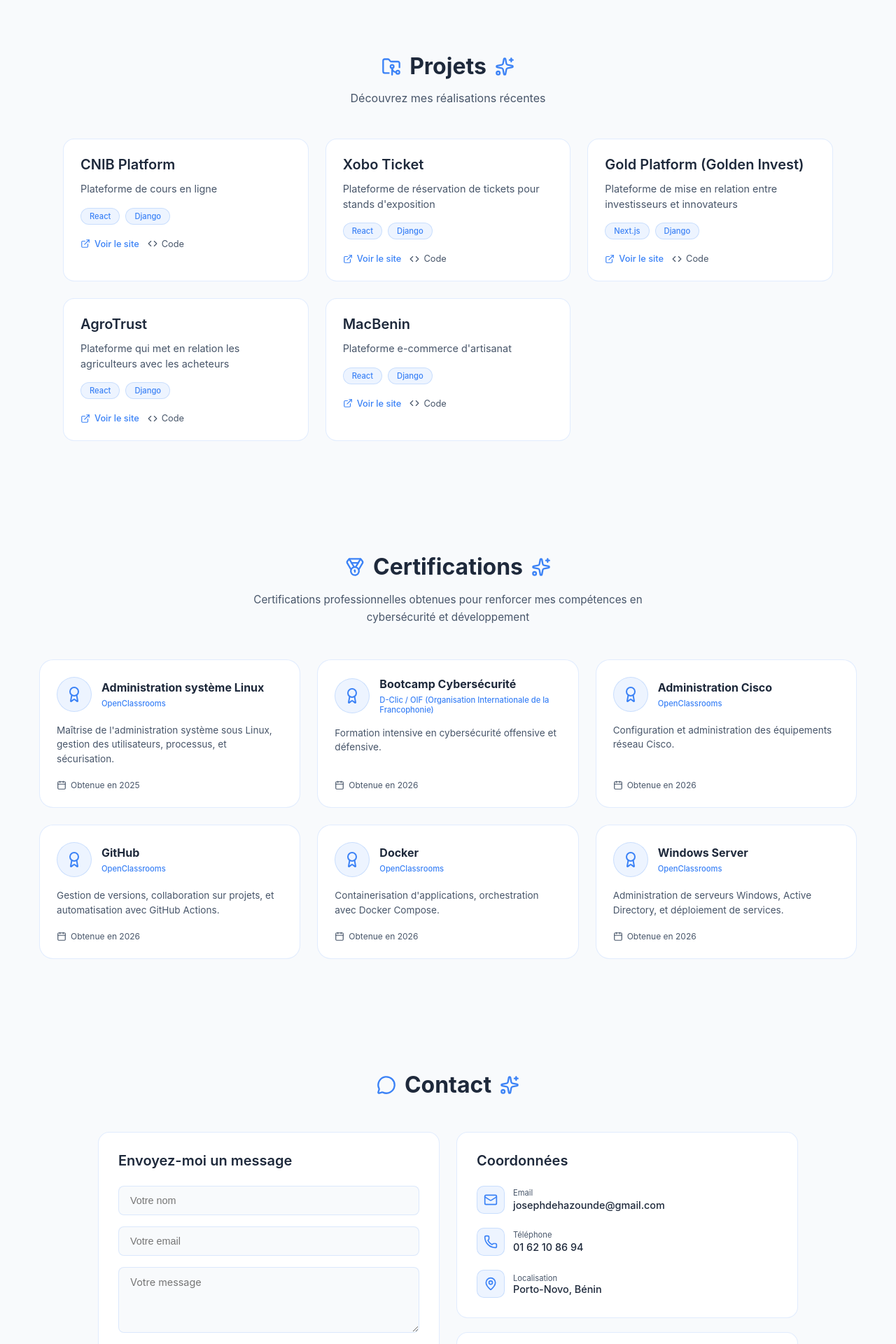
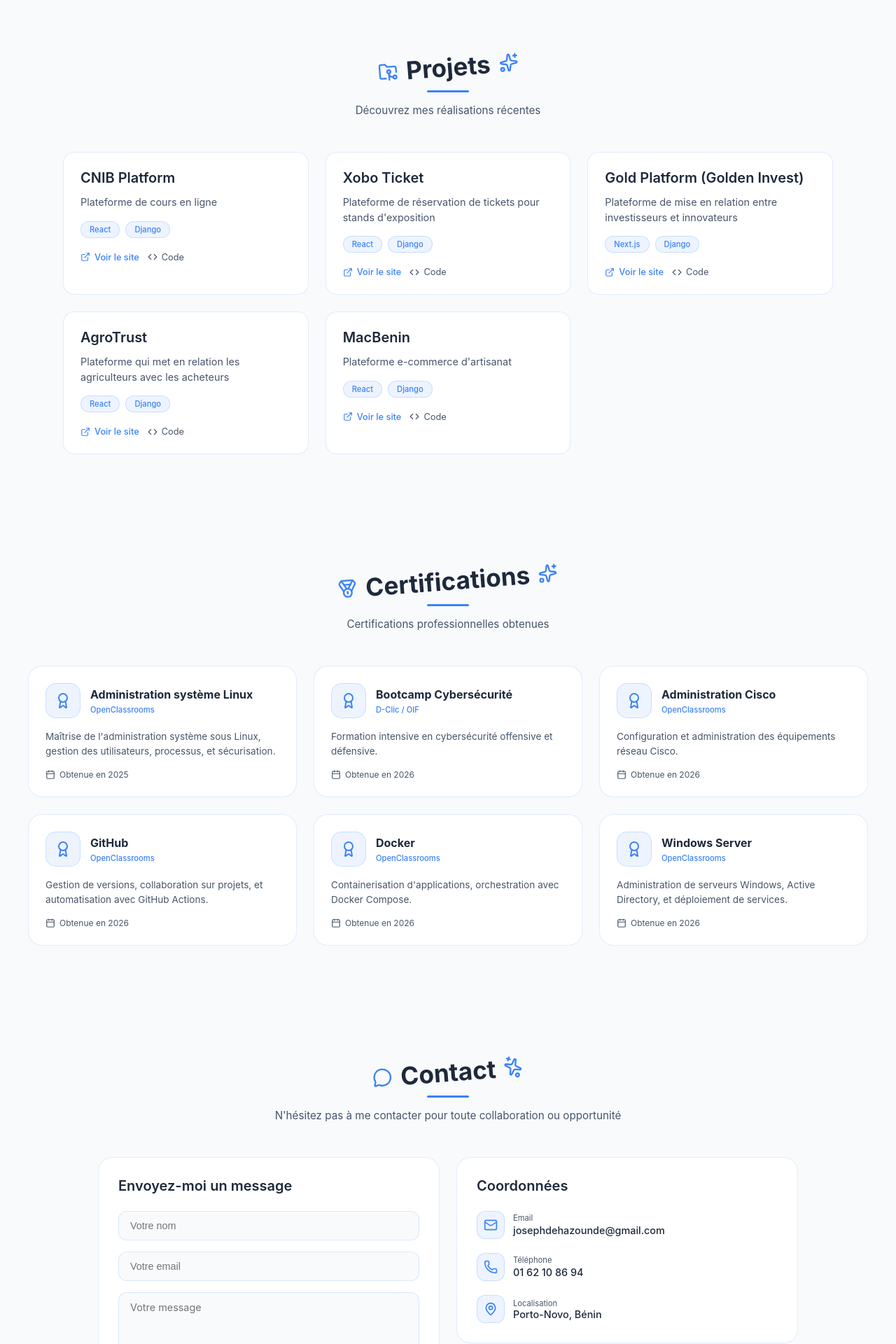
Before and after one commit to johaoooo/portfolio-frontend, a React (Vite) app: page / in a window 1280 px wide. Shown: the part 2200-4120 px from the top of the page at 70% size. Built offline with nearby package versions, Linux system fonts and the light colour scheme.

Commit message:
Fix: Remplacé Linkedin importé par icône SVG personnalisée

```diff
--- a/src/components/Certifications.jsx
+++ b/src/components/Certifications.jsx
@@ -8,43 +8,37 @@ const certificationsData = [
     name: 'Administration système Linux',
     issuer: 'OpenClassrooms',
     date: '2025',
-    description: 'Maîtrise de l\'administration système sous Linux, gestion des utilisateurs, processus, et sécurisation.',
-    url: '#'
+    description: 'Maîtrise de l\'administration système sous Linux, gestion des utilisateurs, processus, et sécurisation.'
   },
   {
     name: 'Bootcamp Cybersécurité',
-    issuer: 'D-Clic / OIF (Organisation Internationale de la Francophonie)',
+    issuer: 'D-Clic / OIF',
     date: '2026',
-    description: 'Formation intensive en cybersécurité offensive et défensive.',
-    url: '#'
+    description: 'Formation intensive en cybersécurité offensive et défensive.'
   },
   {
     name: 'Administration Cisco',
     issuer: 'OpenClassrooms',
     date: '2026',
-    description: 'Configuration et administration des équipements réseau Cisco.',
-    url: '#'
+    description: 'Configuration et administration des équipements réseau Cisco.'
   },
   {
     name: 'GitHub',
     issuer: 'OpenClassrooms',
     date: '2026',
-    description: 'Gestion de versions, collaboration sur projets, et automatisation avec GitHub Actions.',
-    url: '#'
+    description: 'Gestion de versions, collaboration sur projets, et automatisation avec GitHub Actions.'
   },
   {
     name: 'Docker',
     issuer: 'OpenClassrooms',
     date: '2026',
-    description: 'Containerisation d\'applications, orchestration avec Docker Compose.',
-    url: '#'
+    description: 'Containerisation d\'applications, orchestration avec Docker Compose.'
   },
   {
     name: 'Windows Server',
     issuer: 'OpenClassrooms',
     date: '2026',
-    description: 'Administration de serveurs Windows, Active Directory, et déploiement de services.',
-    url: '#'
+    description: 'Administration de serveurs Windows, Active Directory, et déploiement de services.'
   }
 ]
 
@@ -55,86 +49,86 @@ export default function Certifications() {
   return (
     <section id="certifications" style={{
       background: t.bg.page,
-      padding: '80px 20px',
-      transition: 'background 0.3s'
+      padding: '80px 24px',
+      transition: 'background 0.3s',
+      position: 'relative',
+      overflow: 'hidden'
     }}>
-      <div style={{
-        maxWidth: '1200px',
-        margin: '0 auto',
-        padding: '0 16px'
-      }}>
-        {/* Titre avec icône */}
+      <div style={{ maxWidth: '1200px', margin: '0 auto' }}>
+
+        {/* Titre dynamique avec icônes */}
         <motion.div
-          initial={{ opacity: 0, y: -20 }}
+          initial={{ opacity: 0, y: -30 }}
           whileInView={{ opacity: 1, y: 0 }}
-          transition={{ duration: 0.5 }}
+          transition={{ duration: 0.6, type: "spring", stiffness: 100 }}
           viewport={{ once: true }}
-          style={{
-            textAlign: 'center',
-            marginBottom: '48px'
-          }}
+          style={{ textAlign: 'center', marginBottom: '50px' }}
         >
-          <div style={{
-            display: 'flex',
-            alignItems: 'center',
-            justifyContent: 'center',
-            gap: '12px',
-            marginBottom: '16px',
-            flexWrap: 'wrap'
-          }}>
+          <motion.div
+            animate={{ rotate: [0, 5, -5, 0] }}
+            transition={{ duration: 4, repeat: Infinity, ease: "easeInOut" }}
+            style={{ display: 'inline-flex', alignItems: 'center', gap: '12px' }}
+          >
             <Medal size={28} style={{ color: t.text.accent }} />
             <h2 style={{
               color: t.text.primary,
-              fontSize: 'clamp(1.5rem, 5vw, 2rem)',
+              fontSize: 'clamp(1.8rem, 4vw, 2.2rem)',
               fontWeight: 700,
-              margin: 0
+              margin: 0,
+              display: 'inline-block'
             }}>
               Certifications
             </h2>
             <Sparkles size={28} style={{ color: t.text.accent }} />
-          </div>
-          <p style={{
+          </motion.div>
+          <motion.div
+            initial={{ width: 0 }}
+            whileInView={{ width: '60px' }}
+            transition={{ duration: 0.8, delay: 0.3 }}
+            viewport={{ once: true }}
+            style={{
+              height: '3px',
+              background: t.text.accent,
+              borderRadius: '2px',
+              margin: '12px auto 0'
+            }}
+          />
+          <motion.p
+            initial={{ opacity: 0 }}
+            whileInView={{ opacity: 1 }}
+            transition={{ delay: 0.4, duration: 0.6 }}
+            style={{
               color: t.text.secondary,
               fontSize: '0.95rem',
-            lineHeight: 1.6,
               maxWidth: '600px',
-            margin: '0 auto'
-          }}>
-            Certifications professionnelles obtenues pour renforcer mes compétences en cybersécurité et développement
-          </p>
+              margin: '16px auto 0'
+            }}
+          >
+            Certifications professionnelles obtenues
+          </motion.p>
         </motion.div>
 
-        {/* Grille des certifications 3 colonnes sur desktop */}
+        {/* Grille des certifications */}
         <div style={{
           display: 'grid',
-          gridTemplateColumns: 'repeat(auto-fit, minmax(320px, 1fr))',
+          gridTemplateColumns: 'repeat(auto-fit, minmax(340px, 1fr))',
           gap: '24px'
         }}>
           {certificationsData.map((cert, index) => (
             <motion.div
               key={cert.name}
-              initial={{ opacity: 0, y: 30 }}
+              initial={{ opacity: 0, y: 50 }}
               whileInView={{ opacity: 1, y: 0 }}
-              transition={{ duration: 0.5, delay: index * 0.05 }}
-              viewport={{ once: true }}
+              transition={{ duration: 0.5, delay: index * 0.05, type: "spring", stiffness: 80 }}
+              viewport={{ once: true, margin: "-50px" }}
+              whileHover={{ y: -5 }}
               style={{
                 background: t.bg.surface,
                 border: `1px solid ${t.border.default}`,
                 borderRadius: '20px',
                 padding: '24px',
                 transition: 'all 0.3s ease',
-                cursor: 'pointer',
-                height: '100%',
-                display: 'flex',
-                flexDirection: 'column'
-              }}
-              onMouseEnter={e => {
-                e.currentTarget.style.transform = 'translateY(-5px)'
-                e.currentTarget.style.borderColor = t.border.accent
-              }}
-              onMouseLeave={e => {
-                e.currentTarget.style.transform = 'translateY(0)'
-                e.currentTarget.style.borderColor = t.border.default
+                cursor: 'pointer'
               }}
             >
               <div style={{
@@ -143,27 +137,29 @@ export default function Certifications() {
                 gap: '14px',
                 marginBottom: '16px'
               }}>
-                <div style={{
+                <motion.div
+                  whileHover={{ rotate: [0, -10, 10, 0], scale: 1.1 }}
+                  transition={{ duration: 0.3 }}
+                  style={{
                     width: '50px',
                     height: '50px',
                     background: t.badge.bg,
                     border: `1px solid ${t.border.accent}`,
-                  borderRadius: '50%',
+                    borderRadius: '15px',
                     display: 'flex',
                     alignItems: 'center',
                     justifyContent: 'center',
-                  color: t.text.accent,
-                  flexShrink: 0
-                }}>
+                    color: t.text.accent
+                  }}
+                >
                   <Award size={24} />
-                </div>
+                </motion.div>
                 <div>
                   <h3 style={{
                     color: t.text.primary,
                     fontSize: '1rem',
                     fontWeight: 700,
-                    margin: 0,
-                    lineHeight: 1.3
+                    margin: 0
                   }}>
                     {cert.name}
                   </h3>
@@ -182,18 +178,11 @@ export default function Certifications() {
                 color: t.text.secondary,
                 fontSize: '0.85rem',
                 lineHeight: 1.5,
-                marginBottom: '20px',
-                flex: 1
+                marginBottom: '16px'
               }}>
                 {cert.description}
               </p>
 
-              <div style={{
-                display: 'flex',
-                justifyContent: 'space-between',
-                alignItems: 'center',
-                marginTop: 'auto'
-              }}>
               <div style={{
                 display: 'flex',
                 alignItems: 'center',
@@ -204,51 +193,10 @@ export default function Certifications() {
                 <Calendar size={14} />
                 <span>Obtenue en {cert.date}</span>
               </div>
-                {cert.url !== '#' && (
-                  <a
-                    href={cert.url}
-                    target="_blank"
-                    rel="noopener noreferrer"
-                    style={{
-                      display: 'flex',
-                      alignItems: 'center',
-                      gap: '6px',
-                      color: t.text.accent,
-                      fontSize: '0.7rem',
-                      textDecoration: 'none',
-                      fontWeight: 500
-                    }}
-                  >
-                    <ExternalLink size={12} />
-                    Voir
-                  </a>
-                )}
-              </div>
             </motion.div>
           ))}
         </div>
       </div>
-
-      <style>{`
-        @media (max-width: 768px) {
-          #certifications {
-            padding: 50px 16px !important;
-          }
-          #certifications > div {
-            padding: 0 !important;
-          }
-          #certifications > div > div {
-            grid-template-columns: 1fr !important;
-            gap: 16px !important;
-          }
-        }
-
-        @media (max-width: 480px) {
-          #certifications {
-            padding: 40px 12px !important;
-          }
-        }
-      `}</style>
     </section>
   )
 }
--- a/src/components/Contact.jsx
+++ b/src/components/Contact.jsx
@@ -34,49 +34,120 @@ export default function Contact() {
       transition: 'background 0.3s'
     }}>
       <div style={{ maxWidth: '1000px', margin: '0 auto' }}>
+
+        {/* Titre dynamique avec icônes */}
         <motion.div
-          initial={{ opacity: 0, y: -20 }}
+          initial={{ opacity: 0, y: -30 }}
           whileInView={{ opacity: 1, y: 0 }}
-          transition={{ duration: 0.5 }}
+          transition={{ duration: 0.6, type: "spring", stiffness: 100 }}
           viewport={{ once: true }}
-          style={{ textAlign: 'center', marginBottom: '48px' }}
+          style={{ textAlign: 'center', marginBottom: '50px' }}
         >
-          <div style={{ display: 'flex', alignItems: 'center', justifyContent: 'center', gap: '12px', marginBottom: '16px' }}>
+          <motion.div
+            animate={{ rotate: [0, 5, -5, 0] }}
+            transition={{ duration: 4, repeat: Infinity, ease: "easeInOut" }}
+            style={{ display: 'inline-flex', alignItems: 'center', gap: '12px' }}
+          >
             <MessageCircle size={28} style={{ color: t.text.accent }} />
-            <h2 style={{ color: t.text.primary, fontSize: 'clamp(1.5rem, 4vw, 2rem)', fontWeight: 700, margin: 0 }}>
+            <h2 style={{
+              color: t.text.primary,
+              fontSize: 'clamp(1.8rem, 4vw, 2.2rem)',
+              fontWeight: 700,
+              margin: 0,
+              display: 'inline-block'
+            }}>
               Contact
             </h2>
-            <Sparkles size={28} style={{ color: t.text.accent }} />
-          </div>
+            <motion.div
+              animate={{ rotate: [0, 360] }}
+              transition={{ duration: 8, repeat: Infinity, ease: "linear" }}
+            >
+              <Sparkles size={28} style={{ color: t.text.accent }} />
+            </motion.div>
+          </motion.div>
+          <motion.div
+            initial={{ width: 0 }}
+            whileInView={{ width: '60px' }}
+            transition={{ duration: 0.8, delay: 0.3 }}
+            viewport={{ once: true }}
+            style={{
+              height: '3px',
+              background: t.text.accent,
+              borderRadius: '2px',
+              margin: '12px auto 0'
+            }}
+          />
+          <motion.p
+            initial={{ opacity: 0 }}
+            whileInView={{ opacity: 1 }}
+            transition={{ delay: 0.4, duration: 0.6 }}
+            style={{
+              color: t.text.secondary,
+              fontSize: '0.95rem',
+              maxWidth: '600px',
+              margin: '16px auto 0'
+            }}
+          >
+            N'hésitez pas à me contacter pour toute collaboration ou opportunité
+          </motion.p>
         </motion.div>
 
         <div style={{ display: 'grid', gridTemplateColumns: 'repeat(auto-fit, minmax(300px, 1fr))', gap: '24px' }}>
+
+          {/* Formulaire */}
           <motion.div
             initial={{ opacity: 0, x: -30 }}
             whileInView={{ opacity: 1, x: 0 }}
             transition={{ duration: 0.5 }}
             viewport={{ once: true }}
-            style={{ background: t.bg.surface, border: `1px solid ${t.border.default}`, borderRadius: '16px', padding: '28px' }}
+            whileHover={{ y: -5 }}
+            style={{
+              background: t.bg.surface,
+              border: `1px solid ${t.border.default}`,
+              borderRadius: '20px',
+              padding: '28px',
+              transition: 'all 0.3s ease'
+            }}
           >
             <h3 style={{ color: t.text.primary, fontSize: '1.25rem', fontWeight: 600, marginBottom: '24px' }}>
               Envoyez-moi un message
             </h3>
             <form action="#" method="POST">
               <div style={{ marginBottom: '16px' }}>
-                <input type="text" placeholder="Votre nom" style={{ width: '100%', padding: '12px 16px', background: t.bg.page, border: `1px solid ${t.border.default}`, borderRadius: '8px', color: t.text.primary, fontSize: '0.9rem', outline: 'none' }} />
+                <input type="text" placeholder="Votre nom" style={{ width: '100%', padding: '12px 16px', background: t.bg.page, border: `1px solid ${t.border.default}`, borderRadius: '12px', color: t.text.primary, fontSize: '0.9rem', outline: 'none' }} />
               </div>
               <div style={{ marginBottom: '16px' }}>
-                <input type="email" placeholder="Votre email" style={{ width: '100%', padding: '12px 16px', background: t.bg.page, border: `1px solid ${t.border.default}`, borderRadius: '8px', color: t.text.primary, fontSize: '0.9rem', outline: 'none' }} />
+                <input type="email" placeholder="Votre email" style={{ width: '100%', padding: '12px 16px', background: t.bg.page, border: `1px solid ${t.border.default}`, borderRadius: '12px', color: t.text.primary, fontSize: '0.9rem', outline: 'none' }} />
               </div>
               <div style={{ marginBottom: '24px' }}>
-                <textarea rows={4} placeholder="Votre message" style={{ width: '100%', padding: '12px 16px', background: t.bg.page, border: `1px solid ${t.border.default}`, borderRadius: '8px', color: t.text.primary, fontSize: '0.9rem', outline: 'none', resize: 'vertical', fontFamily: 'inherit' }} />
+                <textarea rows={4} placeholder="Votre message" style={{ width: '100%', padding: '12px 16px', background: t.bg.page, border: `1px solid ${t.border.default}`, borderRadius: '12px', color: t.text.primary, fontSize: '0.9rem', outline: 'none', resize: 'vertical', fontFamily: 'inherit' }} />
               </div>
-              <button type="submit" style={{ width: '100%', display: 'flex', alignItems: 'center', justifyContent: 'center', gap: '8px', background: t.text.accent, color: darkMode ? '#05080F' : '#fff', padding: '12px 24px', border: 'none', borderRadius: '8px', fontSize: '0.9rem', fontWeight: 600, cursor: 'pointer' }}>
+              <motion.button
+                type="submit"
+                whileHover={{ scale: 1.02 }}
+                whileTap={{ scale: 0.98 }}
+                style={{
+                  width: '100%',
+                  display: 'flex',
+                  alignItems: 'center',
+                  justifyContent: 'center',
+                  gap: '8px',
+                  background: t.text.accent,
+                  color: darkMode ? '#05080F' : '#fff',
+                  padding: '12px 24px',
+                  border: 'none',
+                  borderRadius: '40px',
+                  fontSize: '0.9rem',
+                  fontWeight: 600,
+                  cursor: 'pointer'
+                }}
+              >
                 <Send size={18} /> Envoyer
-              </button>
+              </motion.button>
             </form>
           </motion.div>
 
+          {/* Infos de contact */}
           <motion.div
             initial={{ opacity: 0, x: 30 }}
             whileInView={{ opacity: 1, x: 0 }}
@@ -84,29 +155,72 @@ export default function Contact() {
             viewport={{ once: true }}
             style={{ display: 'flex', flexDirection: 'column', gap: '20px' }}
           >
-            <div style={{ background: t.bg.surface, border: `1px solid ${t.border.default}`, borderRadius: '16px', padding: '28px' }}>
+            <motion.div
+              whileHover={{ y: -5 }}
+              style={{
+                background: t.bg.surface,
+                border: `1px solid ${t.border.default}`,
+                borderRadius: '20px',
+                padding: '28px',
+                transition: 'all 0.3s ease'
+              }}
+            >
               <h3 style={{ color: t.text.primary, fontSize: '1.25rem', fontWeight: 600, marginBottom: '24px' }}>Coordonnées</h3>
               {contactInfo.map((info, index) => (
                 <div key={info.label} style={{ display: 'flex', alignItems: 'center', gap: '12px', marginBottom: index < contactInfo.length - 1 ? '20px' : 0 }}>
-                  <div style={{ width: '40px', height: '40px', background: t.badge.bg, border: `1px solid ${t.border.accent}`, borderRadius: '10px', display: 'flex', alignItems: 'center', justifyContent: 'center', color: t.text.accent }}>{info.icon}</div>
+                  <div style={{ width: '40px', height: '40px', background: t.badge.bg, border: `1px solid ${t.border.accent}`, borderRadius: '12px', display: 'flex', alignItems: 'center', justifyContent: 'center', color: t.text.accent }}>
+                    {info.icon}
+                  </div>
                   <div>
                     <p style={{ color: t.text.secondary, fontSize: '0.7rem', margin: 0 }}>{info.label}</p>
-                    {info.link ? <a href={info.link} style={{ color: t.text.primary, textDecoration: 'none', fontSize: '0.9rem', fontWeight: 500 }}>{info.value}</a> : <p style={{ color: t.text.primary, fontSize: '0.9rem', fontWeight: 500, margin: 0 }}>{info.value}</p>}
+                    {info.link ? (
+                      <a href={info.link} style={{ color: t.text.primary, textDecoration: 'none', fontSize: '0.9rem', fontWeight: 500 }}>{info.value}</a>
+                    ) : (
+                      <p style={{ color: t.text.primary, fontSize: '0.9rem', fontWeight: 500, margin: 0 }}>{info.value}</p>
+                    )}
                   </div>
                 </div>
               ))}
-            </div>
+            </motion.div>
 
-            <div style={{ background: t.bg.surface, border: `1px solid ${t.border.default}`, borderRadius: '16px', padding: '28px' }}>
+            <motion.div
+              whileHover={{ y: -5 }}
+              style={{
+                background: t.bg.surface,
+                border: `1px solid ${t.border.default}`,
+                borderRadius: '20px',
+                padding: '28px',
+                transition: 'all 0.3s ease'
+              }}
+            >
               <h3 style={{ color: t.text.primary, fontSize: '1.25rem', fontWeight: 600, marginBottom: '24px' }}>Réseaux sociaux</h3>
               <div style={{ display: 'flex', gap: '16px', flexWrap: 'wrap' }}>
                 {socialLinks.map((social) => (
-                  <a key={social.name} href={social.url} target="_blank" rel="noopener noreferrer" style={{ display: 'flex', alignItems: 'center', gap: '8px', background: t.badge.bg, border: `1px solid ${t.border.accent}`, borderRadius: '30px', padding: '8px 16px', color: t.text.accent, textDecoration: 'none', fontSize: '0.85rem', fontWeight: 500 }}>
+                  <motion.a
+                    key={social.name}
+                    href={social.url}
+                    target="_blank"
+                    rel="noopener noreferrer"
+                    whileHover={{ scale: 1.05, y: -3 }}
+                    style={{
+                      display: 'flex',
+                      alignItems: 'center',
+                      gap: '8px',
+                      background: t.badge.bg,
+                      border: `1px solid ${t.border.accent}`,
+                      borderRadius: '40px',
+                      padding: '8px 16px',
+                      color: t.text.accent,
+                      textDecoration: 'none',
+                      fontSize: '0.85rem',
+                      fontWeight: 500
+                    }}
+                  >
                     {social.icon} {social.name}
-                  </a>
+                  </motion.a>
                 ))}
               </div>
-            </div>
+            </motion.div>
           </motion.div>
         </div>
       </div>
--- a/src/components/Projects.jsx
+++ b/src/components/Projects.jsx
@@ -1,7 +1,7 @@
 import { useTheme } from '../context/ThemeContext'
 import { useTokens } from '../theme/tokens'
 import { motion } from 'framer-motion'
-import { FolderGit2, Sparkles } from 'lucide-react'
+import { FolderGit2, Sparkles, Code, Shield, Cloud, Brain } from 'lucide-react'
 import ProjectCard from './ProjectCard'
 
 const PROJECTS = [
@@ -48,33 +48,70 @@ export default function Projects() {
 
   return (
     <section id="projects" style={{
-      background: t.bg.page, padding: '80px 24px',
+      background: t.bg.page,
+      padding: '80px 24px',
       transition: 'background 0.3s',
+      position: 'relative',
+      overflow: 'hidden'
     }}>
       <div style={{ maxWidth: '1100px', margin: '0 auto' }}>
+
+        {/* Titre dynamique avec icônes */}
         <motion.div
-          initial={{ opacity: 0, y: -20 }}
+          initial={{ opacity: 0, y: -30 }}
           whileInView={{ opacity: 1, y: 0 }}
-          transition={{ duration: 0.5 }}
+          transition={{ duration: 0.6, type: "spring", stiffness: 100 }}
           viewport={{ once: true }}
-          style={{ textAlign: 'center', marginBottom: '48px' }}
+          style={{ textAlign: 'center', marginBottom: '50px' }}
         >
-          <div style={{ display: 'flex', alignItems: 'center', justifyContent: 'center', gap: '12px', marginBottom: '16px' }}>
+          <motion.div
+            animate={{ rotate: [0, 5, -5, 0] }}
+            transition={{ duration: 4, repeat: Infinity, ease: "easeInOut" }}
+            style={{ display: 'inline-flex', alignItems: 'center', gap: '12px' }}
+          >
             <FolderGit2 size={28} style={{ color: t.text.accent }} />
-            <h2 style={{ color: t.text.primary, fontSize: 'clamp(1.5rem, 4vw, 2rem)', fontWeight: 700, margin: 0 }}>
+            <h2 style={{
+              color: t.text.primary,
+              fontSize: 'clamp(1.8rem, 4vw, 2.2rem)',
+              fontWeight: 700,
+              margin: 0,
+              display: 'inline-block'
+            }}>
               Projets
             </h2>
             <Sparkles size={28} style={{ color: t.text.accent }} />
-          </div>
-          <p style={{ color: t.text.secondary, fontSize: '1rem', maxWidth: '600px', margin: '0 auto' }}>
+          </motion.div>
+          <motion.div
+            initial={{ width: 0 }}
+            whileInView={{ width: '60px' }}
+            transition={{ duration: 0.8, delay: 0.3 }}
+            viewport={{ once: true }}
+            style={{
+              height: '3px',
+              background: t.text.accent,
+              borderRadius: '2px',
+              margin: '12px auto 0'
+            }}
+          />
+          <motion.p
+            initial={{ opacity: 0 }}
+            whileInView={{ opacity: 1 }}
+            transition={{ delay: 0.4, duration: 0.6 }}
+            style={{
+              color: t.text.secondary,
+              fontSize: '0.95rem',
+              maxWidth: '600px',
+              margin: '16px auto 0'
+            }}
+          >
             Découvrez mes réalisations récentes
-          </p>
+          </motion.p>
         </motion.div>
 
         <div style={{
           display: 'grid',
           gridTemplateColumns: 'repeat(auto-fit, minmax(320px, 1fr))',
-          gap: '24px',
+          gap: '24px'
         }}>
           {PROJECTS.map((project, index) => (
             <ProjectCard key={index} {...project} />
```
Lines whose indentation alone changed are shown as unchanged.
